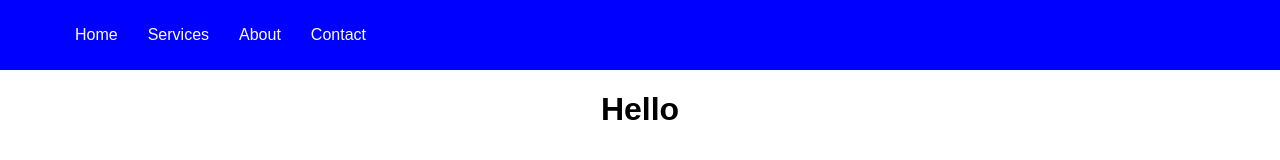
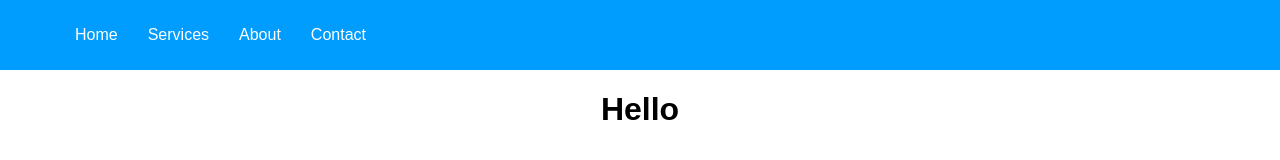
Before and after one commit to abi8177/Hamburger_menu, a plain HTML site: page index.html in a window 1280 px wide. Drawn offline with Linux system fonts and the light colour scheme.

Commit message:
Update style.css

```diff
--- a/style.css
+++ b/style.css
@@ -9,7 +9,7 @@ nav {
     justify-content: space-between;
     align-items: center;
     padding: 10px 20px;
-    background-color: blue;
+    background-color: rgb(0, 157, 255);
     color: white;
 }
 h1{
```
